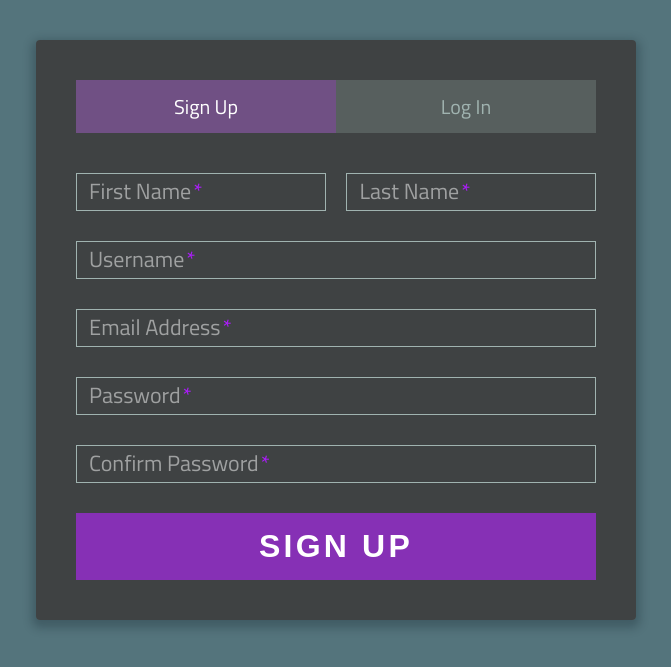
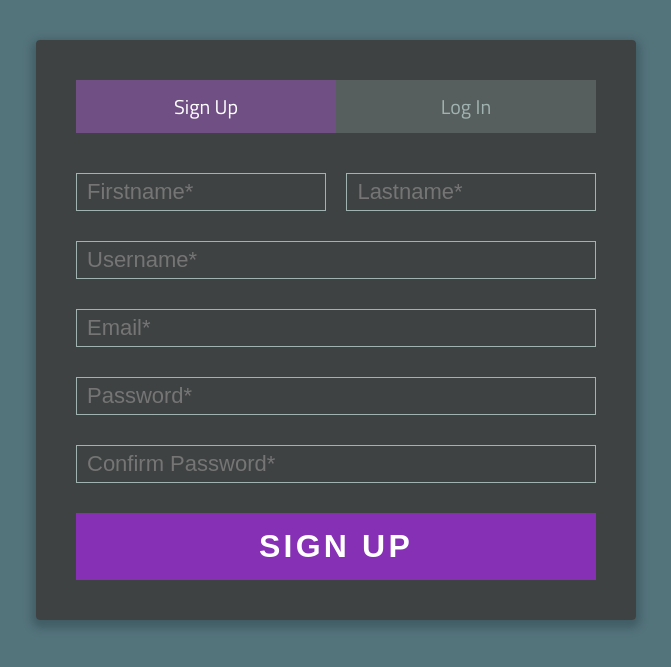
Before and after one commit to cavin12400/cajezgle, a CodeIgniter app: page /cajezgle/ in a window 1280 px wide. Shown: the top 667 px of the page, without its empty margins (304-975 px from the left). Run offline with CodeIgniter, Linux system fonts and the light colour scheme; some libraries are stand-ins or nearby versions.

Commit message:
2nd commit

```diff
--- a/application/controllers/my_controller.php
+++ b/application/controllers/my_controller.php
@@ -73,6 +73,11 @@ class My_controller extends CI_Controller {
 
 		$this->load->view('home');
 		}
+		public function forget(){
+			$this->session->set_flashdata("errorlog","Please contact Admin to reset password.");
+			redirect('my_controller/start');
+			$this->load->view('home');
+		}
 		public function logout(){
 			session_destroy();
 			redirect('my_controller/start','refresh');
--- a/application/views/home.php
+++ b/application/views/home.php
@@ -29,45 +29,27 @@
 
           <div class="top-row">
             <div class="field-wrap">
-              <label>
-                First Name<span class="req">*</span>
-              </label>
-              <input type="text" required autocomplete="off" / name="firstname" >
+              <input type="text" placeholder="Firstname*" required autocomplete="off" / name="firstname"   value="<?php echo set_value('firstname'); ?>">
             </div>
 
             <div class="field-wrap">
-              <label>
-                Last Name<span class="req">*</span>
-              </label>
-              <input type="text"required autocomplete="off"/ name="lastname" >
+              <input type="text" placeholder="Lastname*" required autocomplete="off"/ name="lastname" value="<?php echo set_value('lastname'); ?>" >
             </div>
           </div>
           <div class="field-wrap">
-            <label>
-              Username<span class="req">*</span>
-            </label>
-            <input type="text"required autocomplete="off"/ name="username">
+            <input type="text" placeholder="Username*" required autocomplete="off"/ name="username" value="<?php echo set_value('username'); ?>">
           </div>
           <input type="text" name="type" value="Client" hidden>
           <input type="text" name="status" value="active" hidden>
           <div class="field-wrap">
-            <label>
-              Email Address<span class="req">*</span>
-            </label>
-            <input type="email"required autocomplete="off"/ name="email" >
+            <input type="email" placeholder="Email*" required autocomplete="off"/ name="email" value="<?php echo set_value('email'); ?>" >
           </div>
 
           <div class="field-wrap">
-            <label>
-              Password<span class="req">*</span>
-            </label>
-            <input type="password"required autocomplete="off"/ id="password1" name="password" onKeyUp="validate()">
+            <input type="password" placeholder="Password*" required autocomplete="off"/ id="password1" name="password" onKeyUp="validate()">
           </div>
           <div class="field-wrap">
-            <label>
-              Confirm Password<span class="req">*</span>
-            </label>
-            <input type="password"required autocomplete="off"/ id="password2"  name="password_confirm" onKeyUp="validate()">
+            <input type="password" placeholder="Confirm Password*" required autocomplete="off"/ id="password2"  name="password_confirm" onKeyUp="validate()">
           </div>
           <div class="form-group col-md-12 " style="color: red;">
             <?php echo form_error('username');?>
@@ -83,7 +65,7 @@
             <div class="alert alert-success" style="color:red;"> <?php echo $_SESSION['errorlog']; ?></div><br>
           <?php
           } ?>
-          <button type="submit" class="button button-block"/ id="signupbtn" name="addme" disabled>Sign Up</button>
+          <button type="submit" value="submit" class="button button-block"/ id="signupbtn" name="addme" disabled>Sign Up</button>
 
           </form>
 
@@ -95,20 +77,14 @@
           <form action="" method="POST">
 
             <div class="field-wrap">
-            <label>
-              Username<span class="req">*</span>
-            </label>
-            <input type="text"required autocomplete="off"/ name="username">
+            <input type="text"  placeholder="Username*" required autocomplete="off"/ name="username" value="<?php echo set_value('username'); ?>">
           </div>
 
           <div class="field-wrap">
-            <label>
-              Password<span class="req">*</span>
-            </label>
-            <input type="password"required autocomplete="off"/ name="password">
+            <input type="password" placeholder="Password*" required autocomplete="off"/ name="password">
           </div>
 
-          <p class="forgot"><a href="<?php echo base_url().'application/views/profile'?>">Forgot Password?</a></p>
+          <p class="forgot"><a href="<?php echo base_url()?>/my_controller/forget">Forgot Password?</a></p>
           <button class="button button-block"/ name="login">Log In</button>
 
           </form>
--- a/assets/js/indexfinal.js
+++ b/assets/js/indexfinal.js
@@ -1,31 +1,3 @@
-$('.form').find('input, textarea').on('keyup blur focus', function (e) {
-
-  var $this = $(this),
-      label = $this.prev('label');
-
-	  if (e.type === 'keyup') {
-			if ($this.val() === '') {
-          label.removeClass('active highlight');
-        } else {
-          label.addClass('active highlight');
-        }
-    } else if (e.type === 'blur') {
-    	if( $this.val() === '' ) {
-    		label.removeClass('active highlight');
-			} else {
-		    label.removeClass('highlight');
-			}
-    } else if (e.type === 'focus') {
-
-      if( $this.val() === '' ) {
-    		label.removeClass('highlight');
-			}
-      else if( $this.val() !== '' ) {
-		    label.addClass('highlight');
-			}
-    }
-
-});
 function validate() {
   if (document.getElementById('password1').value !== document.getElementById('password2').value){
     document.getElementById('password2').style.cssText = 'border: 1px solid red';
@@ -48,6 +20,6 @@ $('.tab a').on('click', function (e) {
 
   $('.tab-content > div').not(target).hide();
 
-  $(target).fadeIn(700);
+  $(target).fadeIn(500);
 
 });
```
Also changed, not shown: 2 other files.
